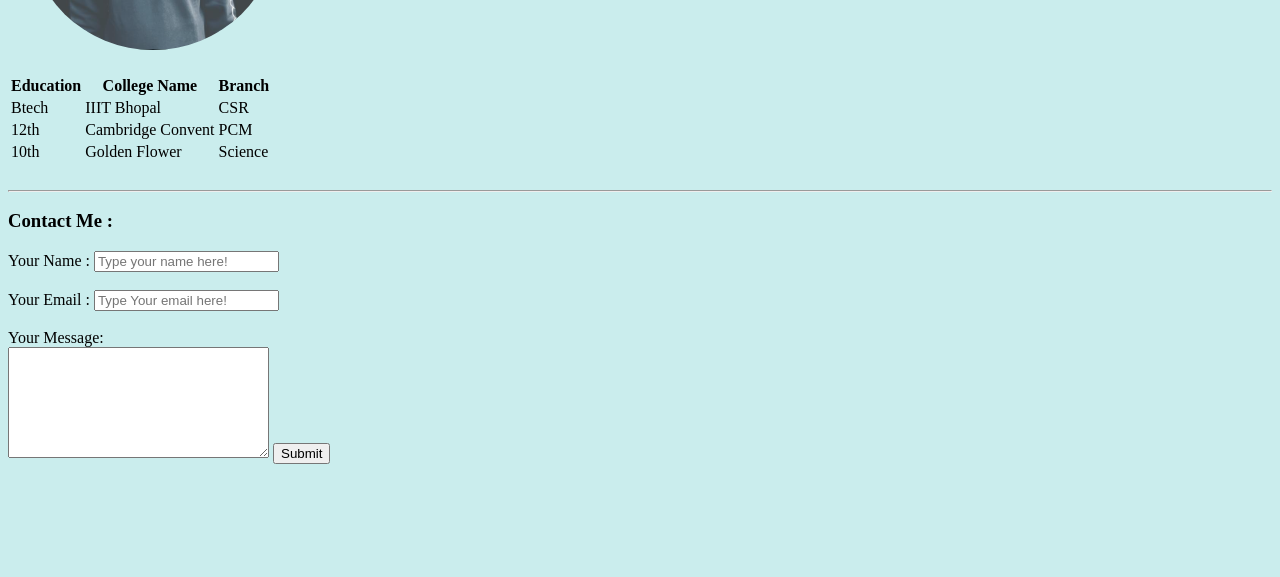
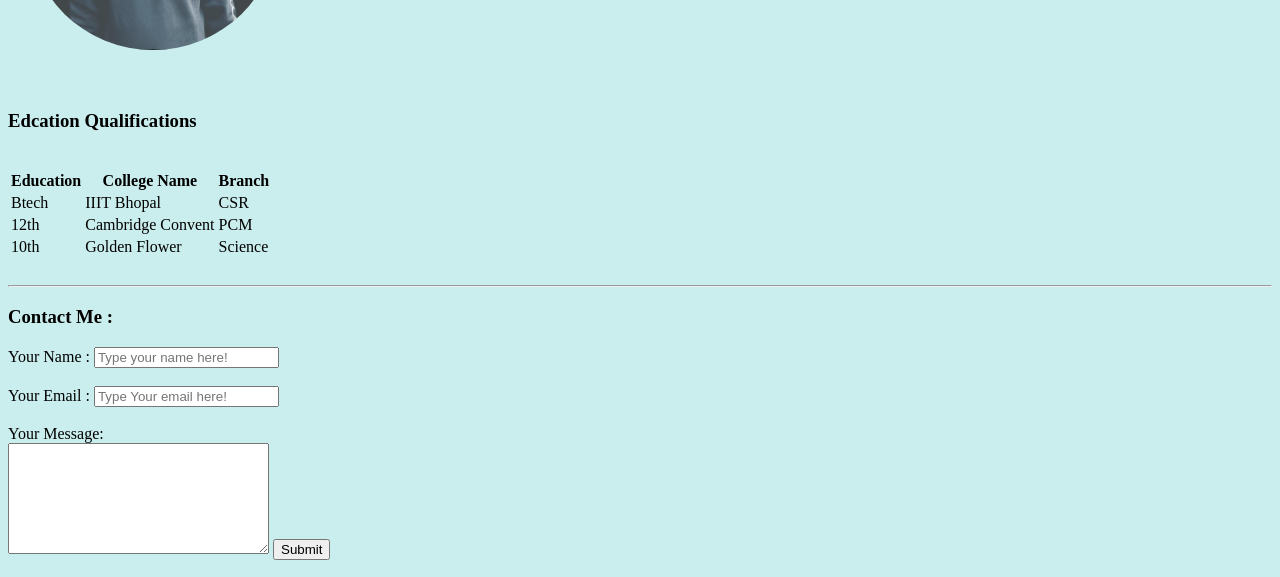
Before and after one commit to MISHRA7752/Day_3_Task, a plain HTML site: page index.html in a window 1280 px wide. Shown: the part 223-800 px from the top of the page. Drawn offline with Linux system fonts and the light colour scheme.

Commit message:
Update index.html

```diff
--- a/index.html
+++ b/index.html
@@ -27,6 +27,9 @@
             </td>
         </tbody>
     </table>
+    <br>
+    <h3> Edcation Qualifications</h3>
+    <br>
      <table>
         <tr>
           <th>Education</th>
```
